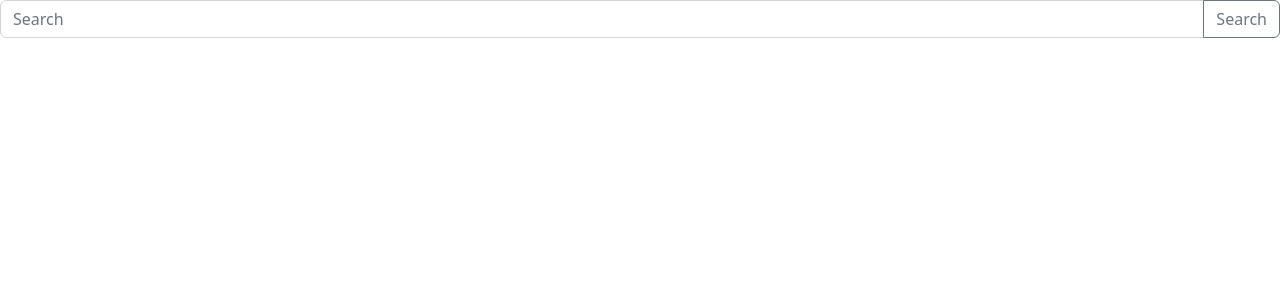
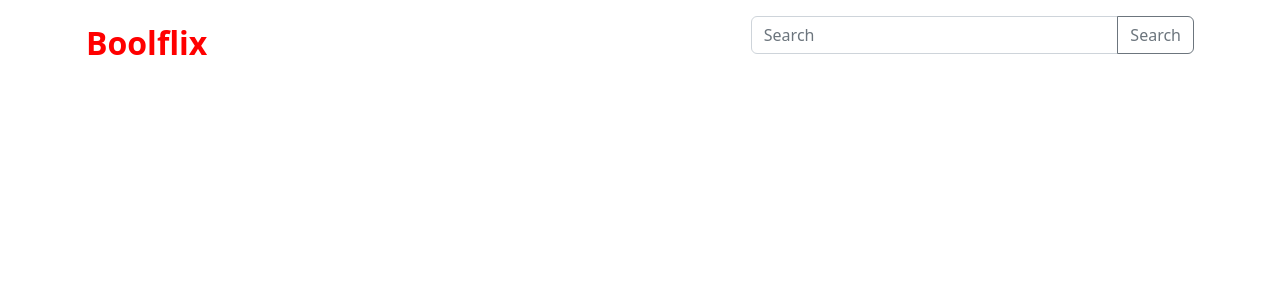
Before and after one commit to RiccardoGrande/vite-boolflix, a Vue app: page / in a window 1280 px wide. Shown: the top 300 px of the page. Built offline with nearby package versions, Linux system fonts and the light colour scheme.

Commit message:
add header css

```diff
--- a/src/App.vue
+++ b/src/App.vue
@@ -43,25 +43,26 @@ export default {
 </script>
 
 <template>
-  <header>
+  <header class="container d-flex justify-content-between align-items-center p-3">
+    <div class="header_title">Boolflix</div>
     <SearchBox @make-search="performSearch"></SearchBox>
 
   </header>
   <main>
-    <div class="container">
+    <div class="container d-flex flex-wrap">
       <div class="card" style="width: 18rem;" v-for="result in store.result">
         <img :src="'http://image.tmdb.org/t/p/w342/' + result.poster_path" class="card-img-top" alt="...">
-        <div class="card-body">
+
         <div class="card-text">{{ result.title }}</div>
         <div class="card-text">{{ result.original_title }}</div>
-          <div class="card-text"><img
+        <div class="card-text"><img class="img-fluid"
             :src="'https://flagsapi.com/' + result.original_language.toUpperCase() + '/flat/64.png'"></div>
         <div class="card-text">
           <span v-for="n in transformVote(result.vote_average)">&#11088; </span>
           <span v-for="n in 5 - transformVote(result.vote_average)">&#128970;</span>
         </div>
 
-        </div>
+
       </div>
 
     </div>
@@ -69,4 +70,27 @@ export default {
   </main>
 </template>
 
-<style scoped></style>
+<style scoped>
+.header_title {
+  color: red;
+  font-weight: bold;
+  font-size: 2rem;
+}
+
+img {
+  display: block;
+}
+
+img:hover {
+  display: none;
+}
+
+.card-text {
+  display: none;
+}
+
+.card-text:hover {
+  display: block;
+  color: black;
+}
+</style>
--- a/src/components/SearchBox.vue
+++ b/src/components/SearchBox.vue
@@ -22,4 +22,9 @@ export default {
 
 
 
-<style lang="scss" scoped></style>
+<style lang="scss" scoped>
+.input-group {
+    width: 40%;
+
+}
+</style>
```
Lines whose indentation alone changed are shown as unchanged.
